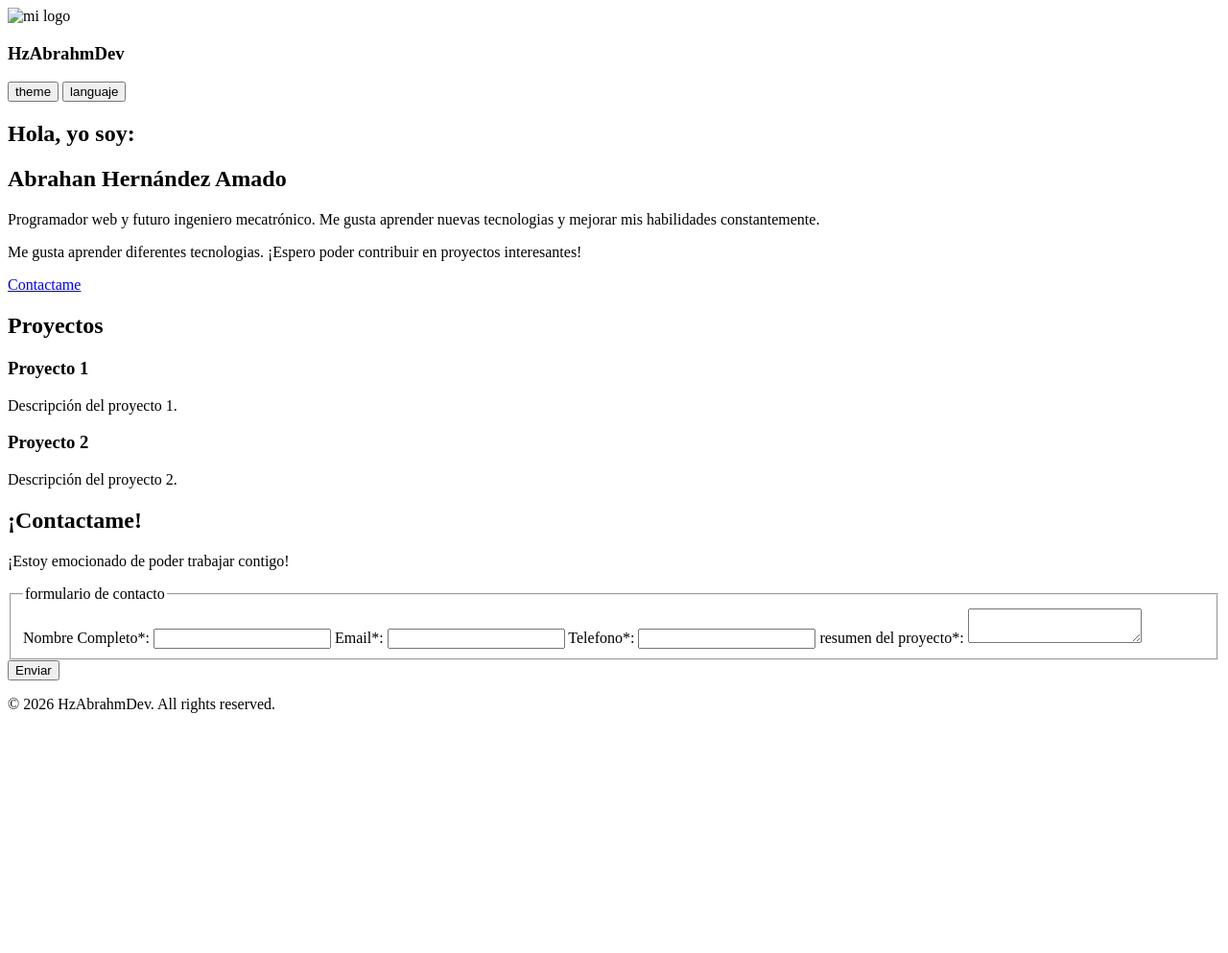
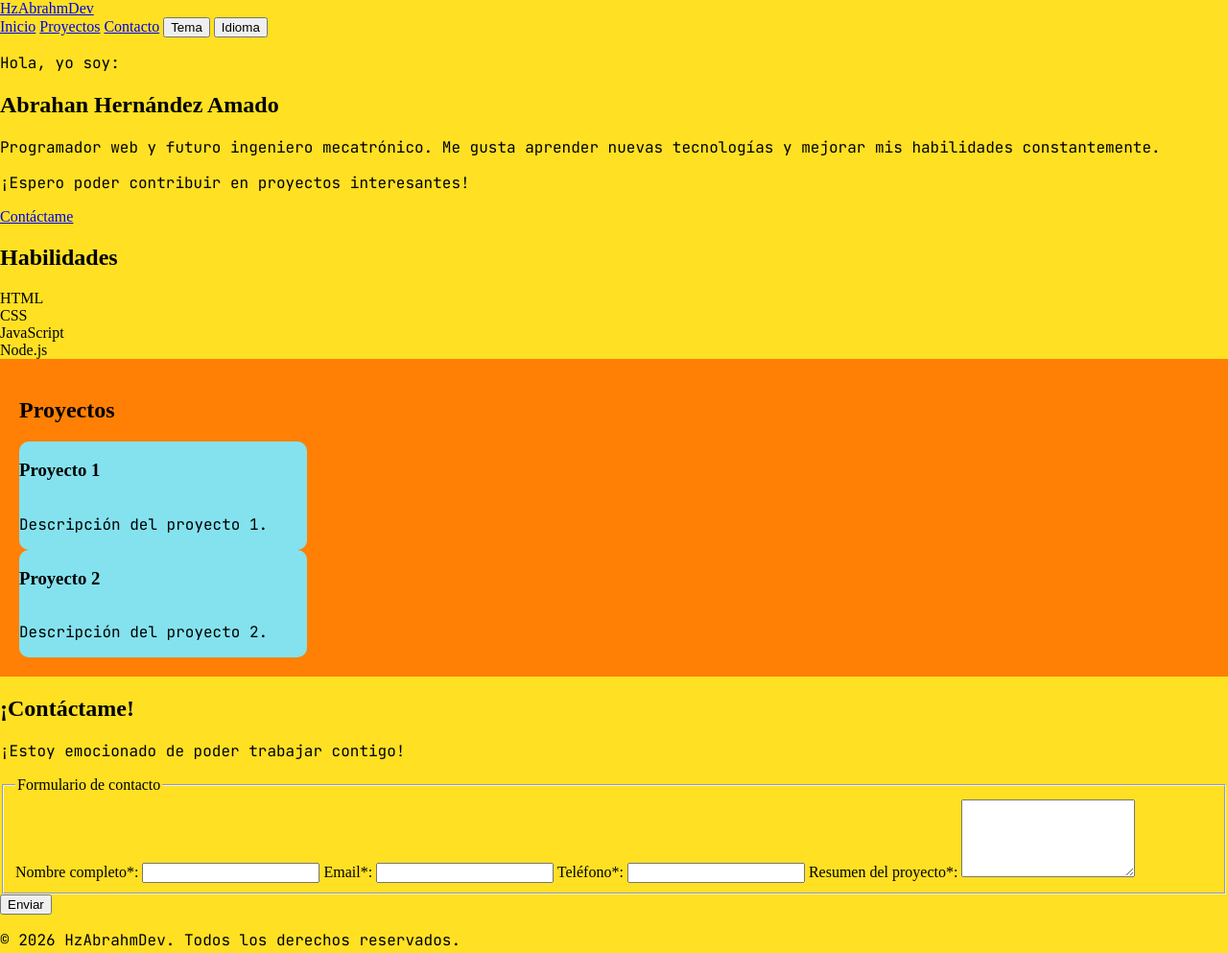
Before and after one commit to hzAbrahm/Mi-portafolio, a website: page index.html in a window 1280 px wide. Shown: the whole page at 96% size. Before the commit the page ends 800 px from the top, so only its background shows below. Drawn offline with Linux system fonts and the light colour scheme; a web font is replaced by a local one.

Commit message:
cssv1-htmlv3

```diff
--- a/index.html
+++ b/index.html
@@ -1,73 +1,103 @@
 <!DOCTYPE html>
-<html lang="en">
+<html lang="es">
 
 <head>
     <meta charset="UTF-8">
+    <meta name="viewport" content="width=device-width, initial-scale=1.0">
+    <meta name="description"
+        content="Portafolio de Abrahan Hernández Amado, programador web y futuro ingeniero mecatrónico.">
+    <title>HzAbrahmDev</title>
     <link rel="stylesheet" href="styles.css">
-    <meta name="viewport" content="width=device-width, initial-scale=1.0">
-    <title>HzAbrahmDev</title>
+    <link rel="icon" href="assets/images/AbrahmDev.png">
+    <script src="apps.js" defer></script>
+    <link rel="preconnect" href="https://fonts.googleapis.com">
+    <link rel="preconnect" href="https://fonts.gstatic.com" crossorigin>
+    <link
+        href="https://fonts.googleapis.com/css2?family=Isometra&family=JetBrains+Mono:ital,wght@0,100..800;1,100..800&display=swap"
+        rel="stylesheet">
+
 </head>
 
 <body>
     <header>
-        <img src="" alt="mi logo" class="icon">
-        <div id="header1">
-            <h3>
-                HzAbrahmDev
-            </h3>
-        </div>
-        <div id="header2">
-            <button class="btnH">theme</button>
-            <button class="btnH">languaje</button>
-        </div>
+        <a href="#inicio" id="header1">HzAbrahmDev</a>
+
+        <nav id="header2">
+            <a href="#inicio">Inicio</a>
+            <a href="#projects">Proyectos</a>
+            <a href="#mi-contacto">Contacto</a>
+            <button type="button" class="btnH">Tema</button>
+            <button type="button" class="btnH">Idioma</button>
+        </nav>
     </header>
+
     <main>
-        <section>
-            <h2>Hola, yo soy:</h2>
+        <section id="inicio">
+            <p>Hola, yo soy:</p>
             <h1>Abrahan Hernández Amado</h1>
-            <p>Programador web y futuro ingeniero mecatrónico. Me gusta aprender nuevas tecnologias y mejorar mis
+            <p>Programador web y futuro ingeniero mecatrónico. Me gusta aprender nuevas tecnologías y mejorar mis
                 habilidades constantemente.
             </p>
-            <p>Me gusta aprender diferentes tecnologias. ¡Espero poder contribuir en proyectos interesantes!</p>
-            <a href="#mi-contacto" class="btn">Contactame</a>
+            <p>¡Espero poder contribuir en proyectos interesantes!</p>
+            <a href="#mi-contacto" class="btn">Contáctame</a>
         </section>
+        <section id="Habilidades">
+            <h2>Habilidades</h2>
+            <div id="habilities-container">
+                <div class="habilidad">HTML</div>
+                <div class="habilidad">CSS</div>
+                <div class="habilidad">JavaScript</div>
+                <div class="habilidad">Node.js</div>
+            </div>
+        </section>
+
         <section id="projects">
+
             <h2>Proyectos</h2>
-            <div class="project">
+            <div id="project-list">
+                <article class="project">
                     <h3>Proyecto 1</h3>
                     <p>Descripción del proyecto 1.</p>
-            </div>
-            <div class="project">
+                </article>
+
+                <article class="project">
                     <h3>Proyecto 2</h3>
                     <p>Descripción del proyecto 2.</p>
+                </article>
             </div>
         </section>
+
         <section id="mi-contacto">
-            <h2>¡Contactame!</h2>
+            <h2>¡Contáctame!</h2>
             <p>¡Estoy emocionado de poder trabajar contigo!</p>
-        </section>
+
             <form>
                 <fieldset>
-                <legend>formulario de contacto</legend>
+                    <legend>Formulario de contacto</legend>
 
-                <label>Nombre Completo*:
-                    <input type="text" name="nombre" required>
+                    <label>Nombre completo*:
+                        <input type="text" name="nombre" autocomplete="name" required>
                     </label>
+
                     <label>Email*:
-                    <input type="email" name="email" required>
+                        <input type="email" name="email" autocomplete="email" required>
                     </label>
-                <label>Telefono*:
-                    <input type="tel" name="telefono" required>
+
+                    <label>Teléfono*:
+                        <input type="tel" name="telefono" autocomplete="tel" required>
                     </label>
-                <label>resumen del proyecto*:
-                    <textarea name="mensaje" required></textarea>
+
+                    <label>Resumen del proyecto*:
+                        <textarea name="mensaje" rows="5" maxlength="500" required></textarea>
                     </label>
                 </fieldset>
                 <button type="submit">Enviar</button>
             </form>
+        </section>
     </main>
+
     <footer>
-        <p>© 2026 HzAbrahmDev. All rights reserved.</p>
+        <p>© 2026 HzAbrahmDev. Todos los derechos reservados.</p>
     </footer>
 </body>
 
--- a/styles.css
+++ b/styles.css
@@ -0,0 +1,54 @@
+ :root{
+    --fuente-primaria: "JetBrains Mono", monospace;
+    --fuente-secundaria: "Isometra", serif;
+    --color-primario: #84E2EE;
+    --color-secundario: #537FB8;
+    --color-terciario: #FF8004;
+    --color-cuartiario: #FFE023;
+    --color-quintinario: #535852;
+ }
+ body{
+  max-width: 100%;
+  margin: 0;
+  top: 0;
+  background-color: var(--color-cuartiario);
+
+
+ }
+ #projects{
+  display: flex;
+  flex-direction: column;
+  background-color: var(--color-terciario);
+  padding: 20px;
+ }
+ #project-list{
+  display: flex;
+  flex-direction: column;
+
+ }
+.project{
+  display: flex;
+  flex-direction: column;
+  border-radius: 10px;
+  max-width: 300px;
+
+  background-color: var(--color-primario);
+}
+ p{
+   font-family: var(--fuente-primaria);
+
+ }
+ h1{
+  font-family: var(--fuente-secundaria);
+ }
+ h2{
+  font-family: var(--fuente-secundaria);
+ }
+   /* tablet */
+@media (max-width: 1024px) {
+
+}
+  /* pc */
+@media (max-width: 100%) {
+
+}
```
Also changed, not shown: assets/images/AbrahmDev.png (added). Lines whose indentation alone changed are shown as unchanged.
